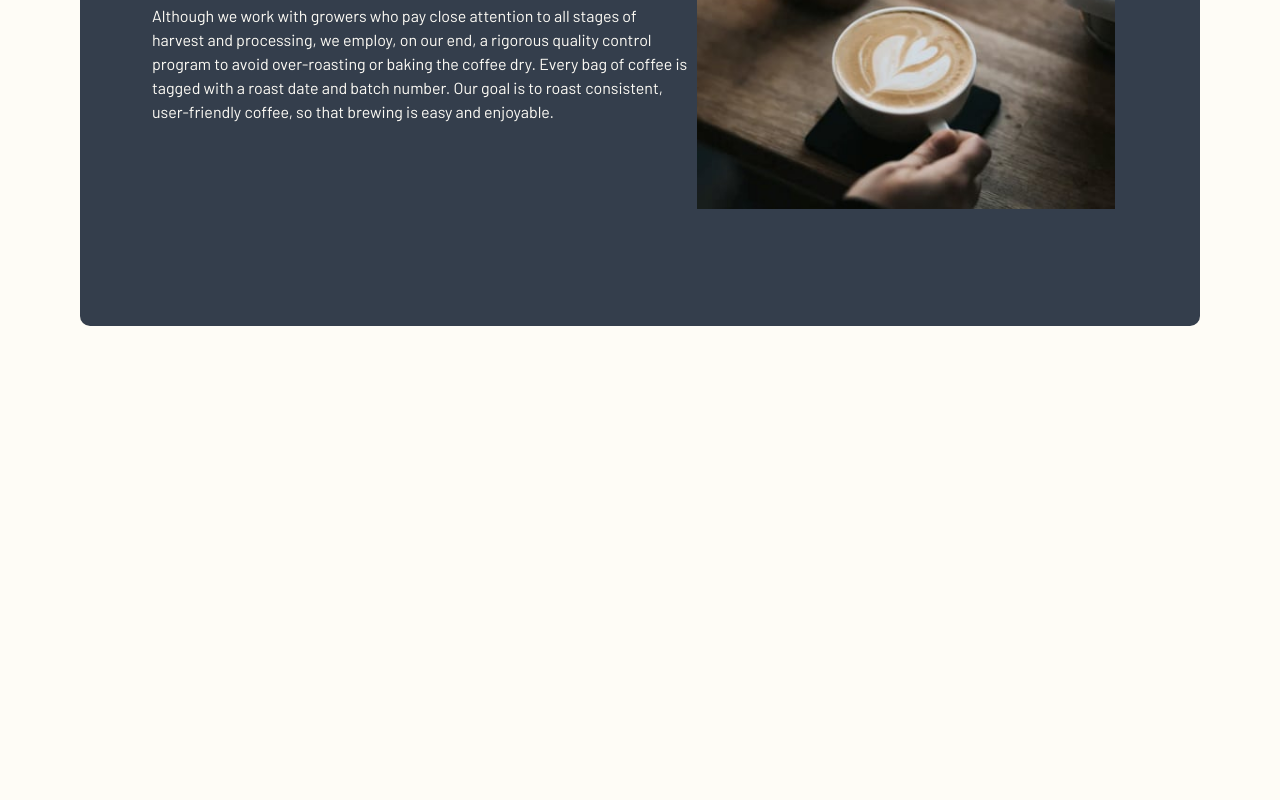
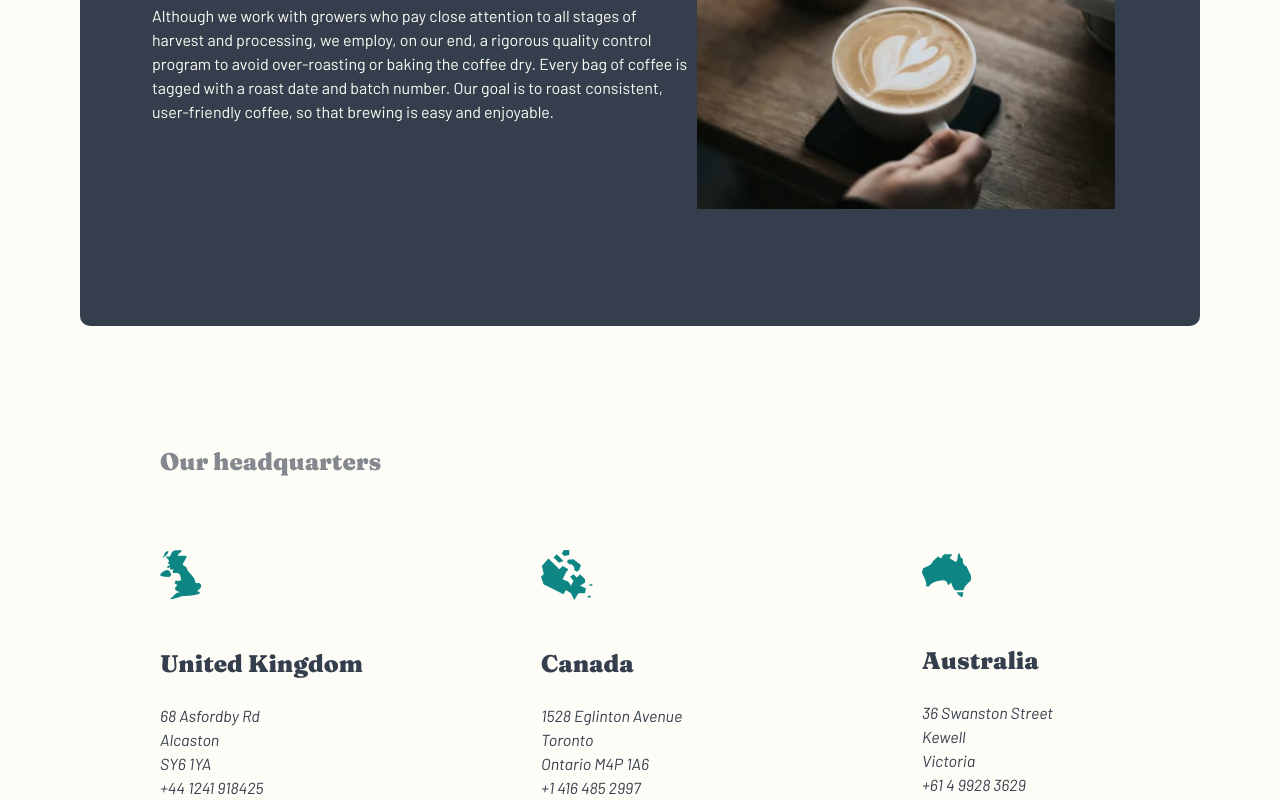
Before and after one commit to zyadfallatah/frontend-mentor-challenge-10, a React (Vite) app: page /about in a window 1280 px wide. Shown: the part 1604-2404 px from the top of the page. Before the commit the page ends 1930 px from the top, so only its background shows below. Built offline with nearby package versions, Linux system fonts and the light colour scheme.

Commit message:
Headquarters Section Added

```diff
--- a/src/pages/about/AboutPage.tsx
+++ b/src/pages/about/AboutPage.tsx
@@ -1,4 +1,5 @@
 import Commitment from "./Commitment";
+import Headquarters from "./Headquarters";
 import Hero from "./Hero";
 import Quality from "./Quality";
 
@@ -8,6 +9,7 @@ const AboutPage = () => {
       <Hero />
       <Commitment />
       <Quality />
+      <Headquarters />
     </>
   );
 };
--- /dev/null
+++ b/src/pages/about/Headquarter.tsx
@@ -0,0 +1,23 @@
+type Headquarter = {
+  image: string;
+  country: string;
+  address: string;
+};
+
+const Headquarter = ({ image, country, address }: Headquarter) => {
+  const getAddressArray = address.split("\n");
+
+  return (
+    <div className={`text-dark-grey-blue text-center md:text-left`}>
+      <img src={image} alt="" className="mx-auto mb-12 md:mx-0" />
+      <h3 className="text-[1.75rem] font-black mb-6 md:text-2xl">{country}</h3>
+      <address className="min-w-[222px] xl:min-w-[285px]">
+        {getAddressArray.map((addressData, index) => {
+          return <p key={index}>{addressData}</p>;
+        })}
+      </address>
+    </div>
+  );
+};
+
+export default Headquarter;
--- /dev/null
+++ b/src/pages/about/Headquarters.tsx
@@ -0,0 +1,45 @@
+import unitedKingdom from "../../assets/about/desktop/illustration-uk.svg";
+import canada from "../../assets/about/desktop/illustration-canada.svg";
+import australia from "../../assets/about/desktop/illustration-australia.svg";
+import Headquarter from "./Headquarter";
+
+const Headquarters = () => {
+  return (
+    <div className="mt-[7.5rem] xl:px-20">
+      <h2 className="text-2xl text-center md:text-left text-grey font-black mb-[4.5rem]">
+        Our headquarters
+      </h2>
+      <div className="flex flex-col md:flex-row md:items-center gap-20 md:gap-2 xl:gap-24">
+        <Headquarter
+          country="United Kingdom"
+          image={unitedKingdom}
+          address={`
+        68  Asfordby Rd
+        Alcaston
+        SY6 1YA
+        +44 1241 918425`}
+        />
+        <Headquarter
+          country="Canada"
+          image={canada}
+          address={`
+        1528  Eglinton Avenue
+        Toronto
+        Ontario M4P 1A6
+        +1 416 485 2997`}
+        />
+        <Headquarter
+          country="Australia"
+          image={australia}
+          address={`
+        36 Swanston Street
+        Kewell
+        Victoria
+        +61 4 9928 3629`}
+        />
+      </div>
+    </div>
+  );
+};
+
+export default Headquarters;
```
